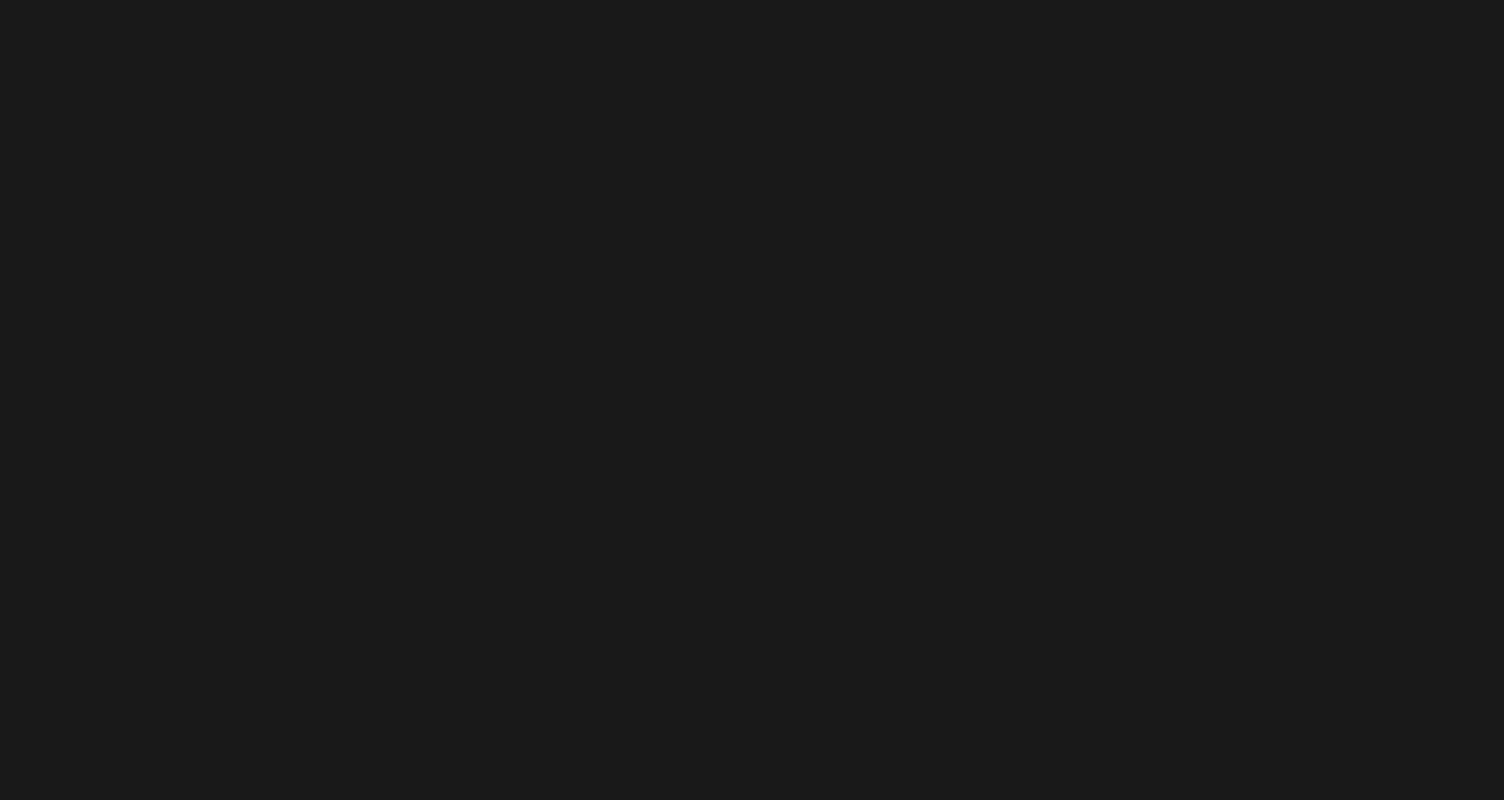
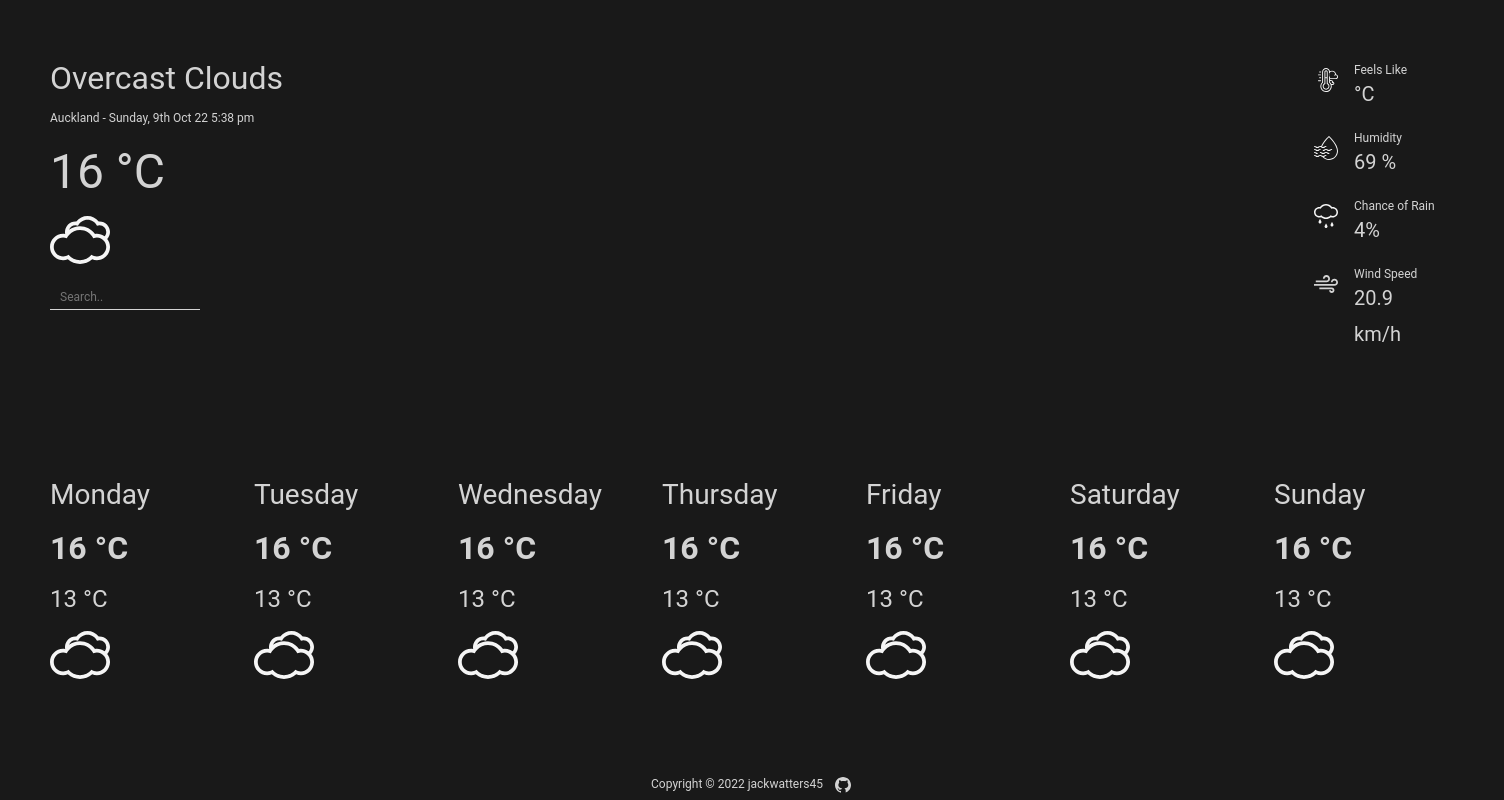
Before and after one commit to jackwatters45/weather-app, a website built with webpack: page src/templates/index.html in a window 1280 px wide. Shown: the whole page, 1504 px wide, since content can reach past the window. Built offline with nearby package versions, Linux system fonts and the light colour scheme; no server answers.

Commit message:
html + css

```diff
--- a/package.json
+++ b/package.json
@@ -24,7 +24,7 @@
     "@babel/preset-env": "^7.19.3",
     "babel-loader": "^8.2.5",
     "css-loader": "^6.7.1",
-    "eslint": "^8.24.0",
+    "eslint": "^8.25.0",
     "eslint-config-airbnb-base": "^15.0.0",
     "eslint-plugin-import": "^2.26.0",
     "html-loader": "^4.1.0",
--- a/src/index.js
+++ b/src/index.js
@@ -1 +1,42 @@
+/* eslint-disable comma-dangle */
 import './styles/style.css';
+
+const API_KEY = '8eefd61a1a12a4ebaa7a93aed80f367c';
+
+// TODO process the data once I know what I need
+function processData(data) {
+  console.log(data);
+  // precipitstion
+}
+
+async function getData(lat, lon) {
+  try {
+    // fetch locations weather data
+    const weatherResponse = await fetch(
+      `https://api.openweathermap.org/data/2.5/weather?lat=${lat}&lon=${lon}&units=imperial&appid=${API_KEY}`
+    );
+    const weatherData = await weatherResponse.json();
+    return processData(weatherData);
+  } catch {
+    return console.error();
+  }
+}
+
+async function getCoordinates(location) {
+  try {
+    // fetch location data
+    const locationResponse = await fetch(
+      `http://api.openweathermap.org/geo/1.0/direct?q=${location}&appid=${API_KEY}`
+    );
+    const locationData = await locationResponse.json();
+    // retrieve latitude and longitude from data
+    const { lat } = locationData[0];
+    const { lon } = locationData[0];
+    // get data using lat + lon
+    return getData(lat, lon);
+  } catch {
+    return console.error();
+  }
+}
+
+getCoordinates('mill valley');
--- a/src/styles/style.css
+++ b/src/styles/style.css
@@ -18,8 +18,8 @@
 body {
   background-color: var(--main-background-color);
   color: var(--main-font-color);
-  font-size: 14px;
-  line-height: 1.5;
+  font-size: 12px;
+  line-height: 1.8;
   user-select: none;
 }
 
@@ -29,17 +29,17 @@ a {
 }
 
 hr {
-  background-color: var(--empty-font-color);
+  background-color: var(--main-font-color);
   border: none;
   height: 1px;
+  width: 150px;
 }
 
 input {
   background-color: transparent;
   border: inherit;
   outline: none;
-  color: var(--main-font-color);
-  font-size: 14px;
+  font-size: 12px;
 }
 
 .shadow {
@@ -50,9 +50,112 @@ input {
   display: none;
 }
 
+img {
+  height: 48px;
+}
+
 .github-logo {
   height: 20px;
   margin: auto 0;
+}
+
+/* Layout */
+.container {
+  display: grid;
+  height: 100vh;
+  margin: 0 auto;
+  grid-template-rows: 1fr 30px;
+}
+
+/* Main Content */
+.main-content {
+  display: grid;
+  padding: 50px;
+  grid-template-areas: 1fr 1fr / 1fr 1fr;
+}
+
+/* Top left */
+.weather-description {
+  font-size: 32px;
+}
+
+.weather-temp {
+  font-size: 48px;
+}
+
+.location-form {
+  margin-top: 16px;
+}
+
+.location-text {
+  padding-left: 10px;
+}
+
+
+/* Top right */
+.top-right {
+  grid-row: 1;
+  grid-column: 2;
+  display: flex;
+  flex-direction: column;
+  width: 150px;
+  justify-self: end;
+}
+
+.other-cards {
+  display: grid;
+  grid-template-columns: 40px 1fr;
+  grid-template-rows: 1rem 2rem;
+  margin: 10px;
+}
+
+.other-cards>img {
+  height: 24px;
+  margin-top: 8px;
+}
+
+.feels-like-img {
+  width: 28px;
+}
+
+.wind-img {
+  width: 24px;
+}
+
+.card-result {
+  grid-column: 2;
+  font-size: 20px;
+}
+
+/* Bottom */
+.bottom {
+  display: grid;
+  grid-column: 1/ 3;
+  grid-template-rows: 1fr 250px;
+}
+
+.bottom-content {
+  display: flex;
+  gap: 24px;
+}
+
+.temp-card {
+  width: 180px;
+
+}
+
+.day {
+  font-size: 28px;
+}
+
+.high {
+  font-size: 32px;
+  font-weight: bold;
+}
+
+.low {
+  font-size: 24px;
+  margin-bottom: 10px;
 }
 
 /* Footer */
--- a/src/templates/index.html
+++ b/src/templates/index.html
@@ -1,12 +1,104 @@
 <!DOCTYPE html>
 <html lang="en">
+
 <head>
   <meta charset="UTF-8">
   <meta http-equiv="X-UA-Compatible" content="IE=edge">
   <meta name="viewport" content="width=device-width, initial-scale=1.0">
   <title>Document</title>
 </head>
+
 <body>
+  <div class="container">
+    <div class="main-content">
+      <div class="top-left">
+        <div class="weather-description">Overcast Clouds</div>
+        <div class="location">Auckland - Sunday, 9th Oct 22 5:38 pm</div>
+        <div class="weather-temp">16 °C</div>
+        <img src="../assets/img/cloudy.svg" alt="">
+        <form class="location-form" action="">
+          <input class="location-text" type="text" placeholder="Search.." required>
+          <hr>
+          <!-- border bottom - inherit backgroudn like white font little magnifying glass-->
+        </form>
+      </div>
+      <div class="top-right">
+        <div class="other-cards">
+          <img class="feels-like-img" src="../assets/img/feels-like.svg" alt="">
+          <div class="card-text">Feels Like</div>
+          <div class="card-result">°C</div>
+        </div>
+        <div class="other-cards">
+          <img src="../assets/img/humidty.svg" alt="">
+          <div class="card-text">Humidity</div>
+          <div class="card-result">69 %</div>
+        </div>
+        <div class="other-cards">
+          <img src="../assets/img/chance-rain.svg" alt="">
+          <div class="card-text">Chance of Rain</div>
+          <div class="card-result">4%</div>
+        </div>
+        <div class="other-cards">
+          <img class="wind-img" src="../assets/img/wind.svg" alt="">
+          <div class="card-text">
+            Wind Speed</div>
+          <div class="card-result">20.9 km/h</div>
+        </div>
+      </div>
+      <div class="bottom">
+        <div></div>
+        <div class="bottom-content">
+          <div class="temp-card">
+            <div class="day">Monday</div>
+            <div class="high">16 °C</div>
+            <div class="low">13 °C</div>
+            <img src="../assets/img/cloudy.svg" alt="">
+          </div>
+          <div class="temp-card">
+            <div class="day">Tuesday</div>
+            <div class="high">16 °C</div>
+            <div class="low">13 °C</div>
+            <img src="../assets/img/cloudy.svg" alt="">
+          </div>
+          <div class="temp-card">
+            <div class="day">Wednesday</div>
+            <div class="high">16 °C</div>
+            <div class="low">13 °C</div>
+            <img src="../assets/img/cloudy.svg" alt="">
+          </div>
+          <div class="temp-card">
+            <div class="day">Thursday</div>
+            <div class="high">16 °C</div>
+            <div class="low">13 °C</div>
+            <img src="../assets/img/cloudy.svg" alt="">
+          </div>
+          <div class="temp-card">
+            <div class="day">Friday</div>
+            <div class="high">16 °C</div>
+            <div class="low">13 °C</div>
+            <img src="../assets/img/cloudy.svg" alt="">
+          </div>
+          <div class="temp-card">
+            <div class="day">Saturday</div>
+            <div class="high">16 °C</div>
+            <div class="low">13 °C</div>
+            <img src="../assets/img/cloudy.svg" alt="">
+          </div>
+          <div class="temp-card">
+            <div class="day">Sunday</div>
+            <div class="high">16 °C</div>
+            <div class="low">13 °C</div>
+            <img src="../assets/img/cloudy.svg" alt="">
+          </div>
+        </div>
+      </div>
+    </div>
+    <div class="footer">
+      <p>Copyright © 2022 jackwatters45</p>
+      <a href="https://github.com/jackwatters45/" target="_blank"><img class="github-logo"
+          src="../assets/img/github-logo.svg" alt="Github Logo"></a>
+    </div>
+  </div>
+</body>
 
-</body>
 </html>
```
Also changed, not shown: README.md, src/assets/img/chance-rain.svg (added), src/assets/img/cloudy.svg (added), src/assets/img/feels-like.svg (added), src/assets/img/github-logo.svg (added), src/assets/img/humidty.svg (added), src/assets/img/search.svg (added), src/assets/img/wind.svg (added), 1 other file.
